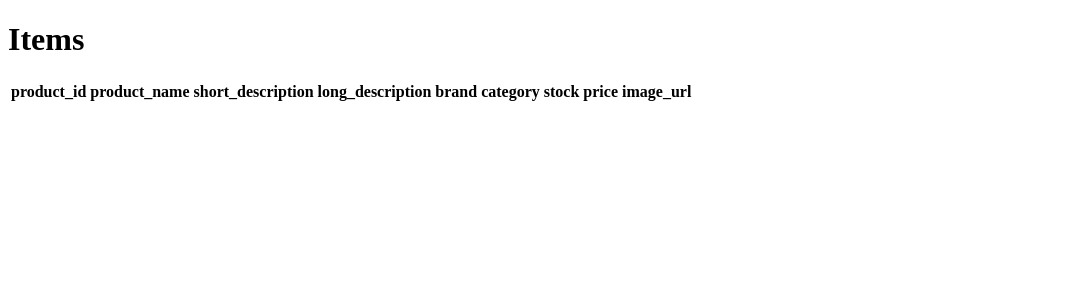
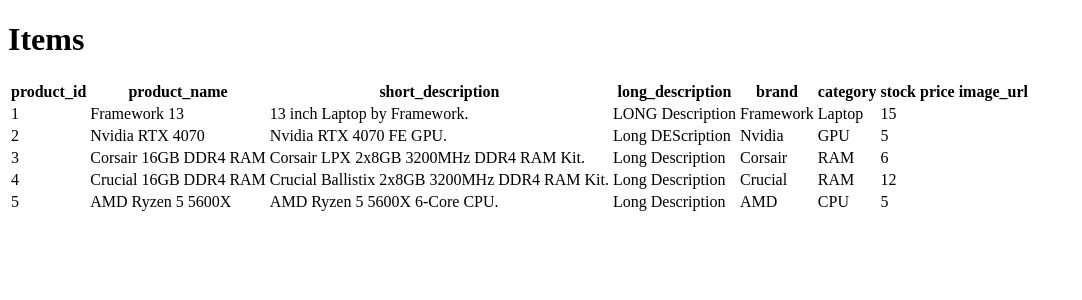
Before and after one commit to Deany256/Team_Project, a Flask app: page /item in a window 1280 px wide. Shown: the top 300 px of the page, without its empty margins (0-1082 px from the left). Run offline with Flask 3, Linux system fonts and the light colour scheme; data comes from the database, SQL or seed files in the repository; both versions use the stored data as it was before the commit; lists and menus that the app fills with data are empty.

Commit message:
little work

```diff
--- a/DB Creation/DB_creator.py
+++ b/DB Creation/DB_creator.py
@@ -11,7 +11,7 @@ def close_DB():
 def remove_table():
     with sqlite3.connect(DATABASE) as conn:
         cursor = conn.cursor()
-        cursor.execute("DROP TABLE Customers")
+        cursor.execute("DROP TABLE Customers_Dev")
         conn.commit
         print("Deleted Table")
 
@@ -241,6 +241,6 @@ def fill_order_details_table():
 # fill_orders_table()
 # fill_order_details_table()
 
-# remove_table()
+remove_table()
 
-create_customers_Dev_table()
+# create_customers_Dev_table()
--- a/app.py
+++ b/app.py
@@ -37,7 +37,8 @@ def item():
             prod_name=products[0]
             price = products[0]
             desc = products[0]
-            return render_template("items.html" , prod_name=prod_name, desc = desc, price = price)
+            items = products
+            return render_template("items.html" , items = items)
 
 # Add a new route for shopping basket which will display items in the basket
 @app.route("/basket" , methods = ["GET" , "POST"])
--- a/templates/items.html
+++ b/templates/items.html
@@ -25,6 +25,10 @@
 				<td>{{ item[0] }}</td>
 				<td>{{ item[1] }}</td>
 				<td>{{ item[2] }}</td>
+				<td>{{ item[3] }}</td>
+				<td>{{ item[4] }}</td>
+				<td>{{ item[5] }}</td>
+				<td>{{ item[6] }}</td>
 			</tr>
 			{% endfor %}
 		</tbody>
```
Also changed, not shown: ecommerce.db.
